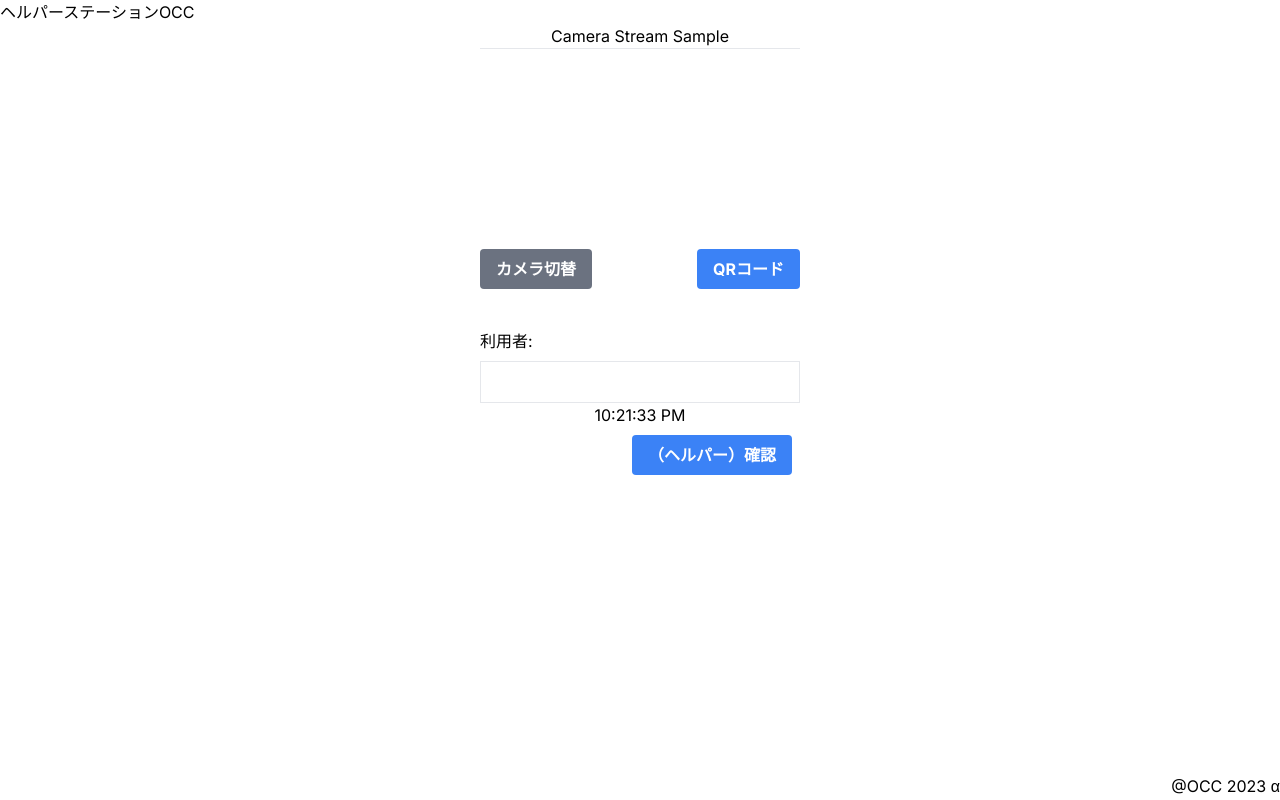
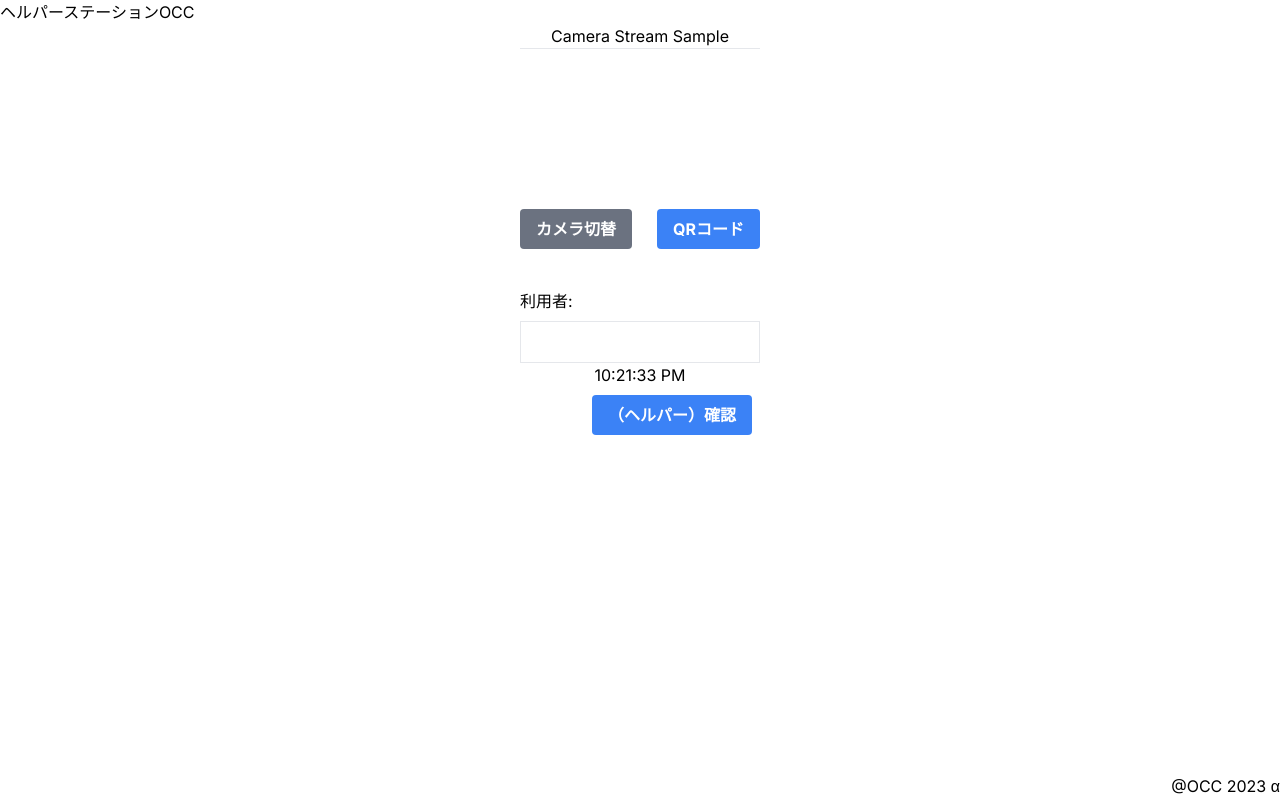
Before and after one commit to Takashi-Matsumura/vercel-qrcode, a Next.js app: page / in a window 1280 px wide. Built offline with nearby package versions, Linux system fonts and the light colour scheme; no server answers.

Commit message:
Update video width to 240

```diff
--- a/app/components/CameraStreamWithQRReader.js
+++ b/app/components/CameraStreamWithQRReader.js
@@ -79,7 +79,7 @@ const CameraStreamWithQRReader = () => {
         <video
           className="p-10"
           ref={videoRef}
-          width="320"
+          width="240"
           height="240"
           autoPlay
           playsInline
```
Also changed, not shown: 1 other file (tests, documents, lock files or other folders).
